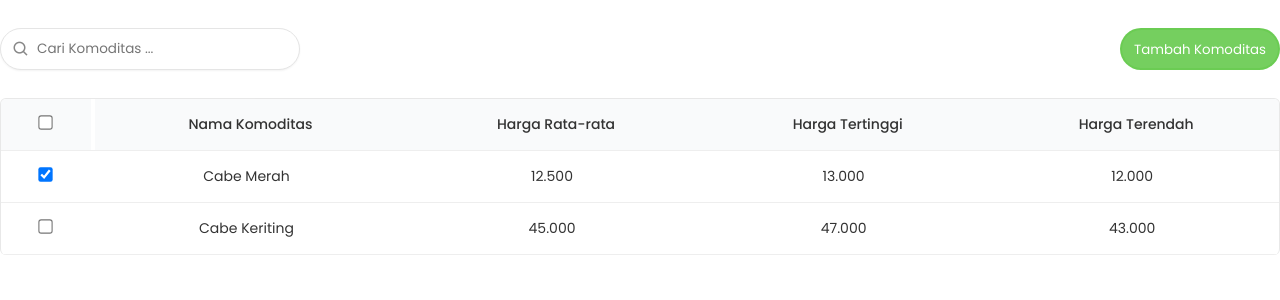
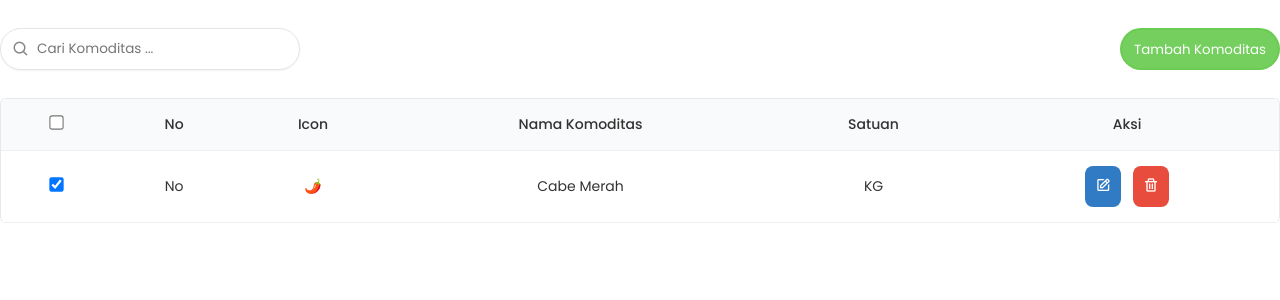
Before and after one commit to CallMeYudhistira/WebHargaPangan, a PHP site: page /view/admin/kelola_komoditas.php in a window 1280 px wide. Shown: the part 83-383 px from the top of the page. Run offline with PHP 8.4, Linux system fonts and the light colour scheme; some libraries are stand-ins or nearby versions.

Commit message:
refactor(table): init table

```diff
--- a/assets/css/admin/style.css
+++ b/assets/css/admin/style.css
@@ -174,7 +174,7 @@
 
 .title-table {
   position: relative;
-  left: 4px;
+  text-align: center;
 }
 
 .modern-table th,
@@ -194,3 +194,32 @@
   top: 4px;
   left: 3px;
 }
+
+.btn-aksi {
+  border: none;
+  padding: 8px 10px;
+  border-radius: 8px;
+  cursor: pointer;
+  font-size: 16px;
+  margin: 0 4px;
+  transition: background-color 0.2s ease, transform 0.2s ease;
+}
+
+.btn-aksi i {
+  pointer-events: none;
+}
+
+.btn-aksi.edit {
+  background-color: #307bc4;
+  color: white;
+}
+
+.btn-aksi.delete {
+  background-color: #e74c3c;
+  color: white;
+}
+
+.btn-aksi:hover {
+  transform: scale(1.05);
+  opacity: 0.95;
+}
--- a/view/admin/kelola_komoditas.php
+++ b/view/admin/kelola_komoditas.php
@@ -31,26 +31,24 @@
                 <thead>
                     <tr>
                         <th><input type="checkbox" /></th>
+                        <th class="title-table">No</th>
+                        <th class="title-table">Icon</th>
                         <th class="title-table">Nama Komoditas</th>
-                        <th class="title-table">Harga Rata-rata</th>
-                        <th class="title-table">Harga Tertinggi</th>
-                        <th class="title-table">Harga Terendah</th>
+                        <th class="title-table">Satuan</th>
+                        <th class="title-table">Aksi</th>
                     </tr>
                 </thead>
                 <tbody>
                     <tr>
                         <td><input type="checkbox" checked /></td>
+                        <td>No</td>
+                        <td>🌶️</td>
                         <td>Cabe Merah</td>
-                        <td>12.500</td>
-                        <td>13.000</td>
-                        <td>12.000</td>
-                    </tr>
-                    <tr>
-                        <td><input type="checkbox" /></td>
-                        <td>Cabe Keriting</td>
-                        <td>45.000</td>
-                        <td>47.000</td>
-                        <td>43.000</td>
+                        <td>KG</td>
+                        <td>
+                            <button class="btn-aksi edit"><i class='bx bx-edit'></i></button>
+                            <button class="btn-aksi delete"><i class='bx bx-trash'></i></button>
+                        </td>
                     </tr>
                 </tbody>
             </table>
```
Lines whose indentation alone changed are shown as unchanged.
